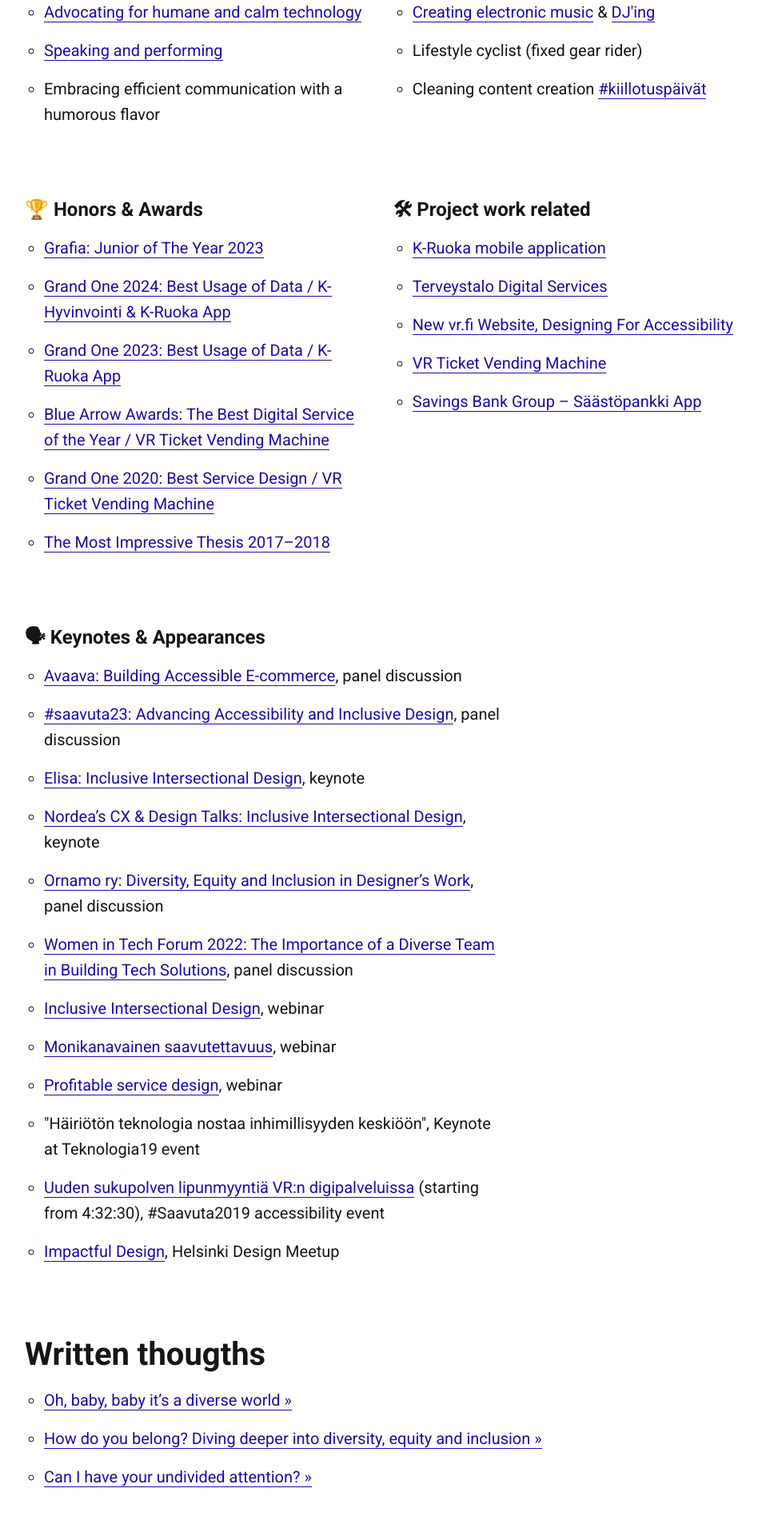
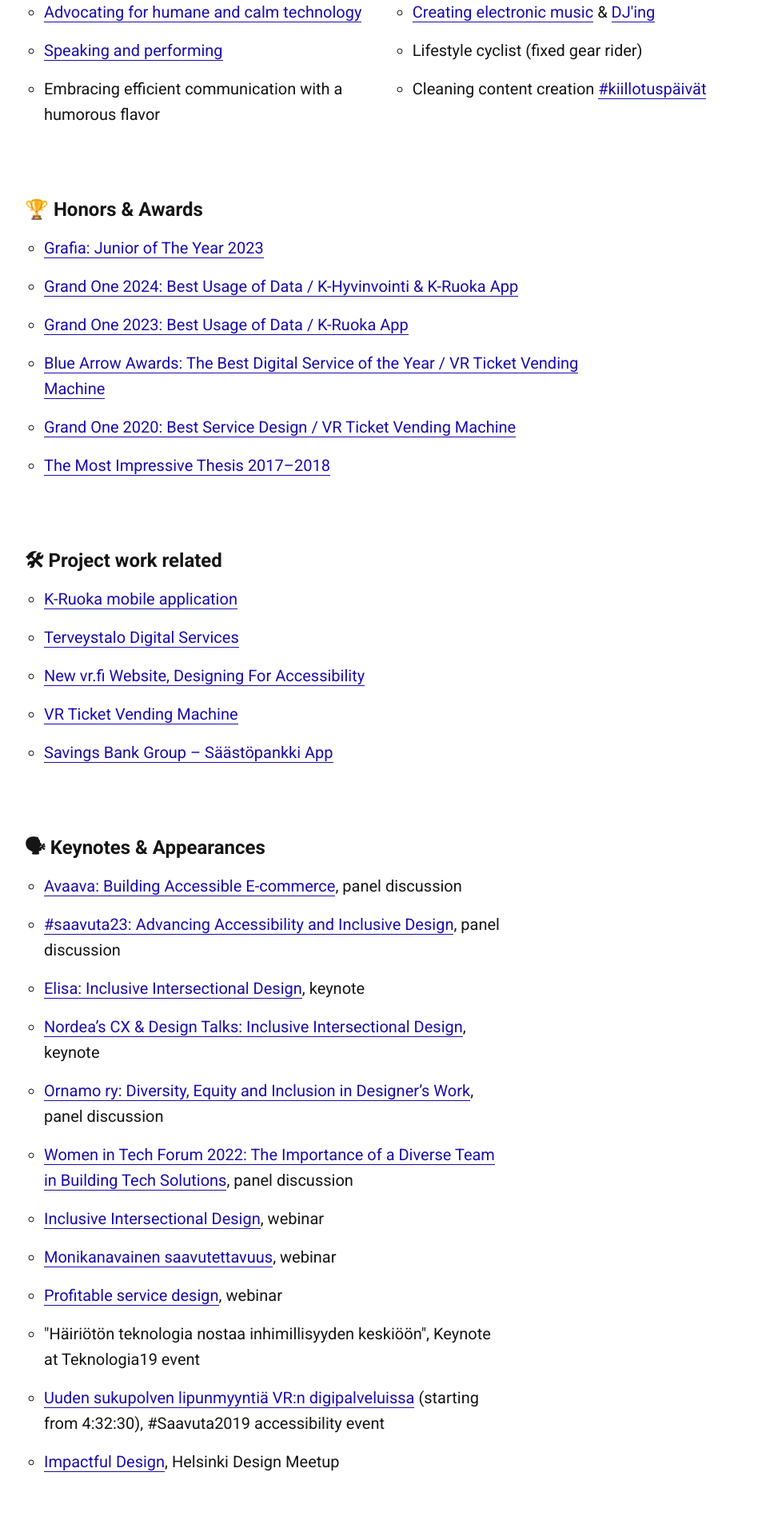
Before and after one commit to jesseu/jesseu.github.io, a Jekyll site: the page built from index.html, in a window 1280 px wide. Shown: the part 1192-3098 px from the top of the page at 80% size, without its empty margins (129-1077 px from the left). Built offline with Jekyll 4.4.1, drawn with Linux system fonts in a browser that asks for light colours.

Commit message:
Update index.html

```diff
--- a/index.html
+++ b/index.html
@@ -53,7 +53,7 @@
 	</div>
 
 	<div class="row">
-		<div class="one-half column" style="margin-top: 5%">
+		<div class="ten columns" style="margin-top: 5%">
 			<h3 id="awards">🏆 Honors & Awards</h3>
 				<ul>
 					<li><a href="https://vuodenhuiput.fi/work/jesse-ukkonen/" target="_blank" rel="noopener">Grafia: Junior of The Year 2023</a></li>
```
